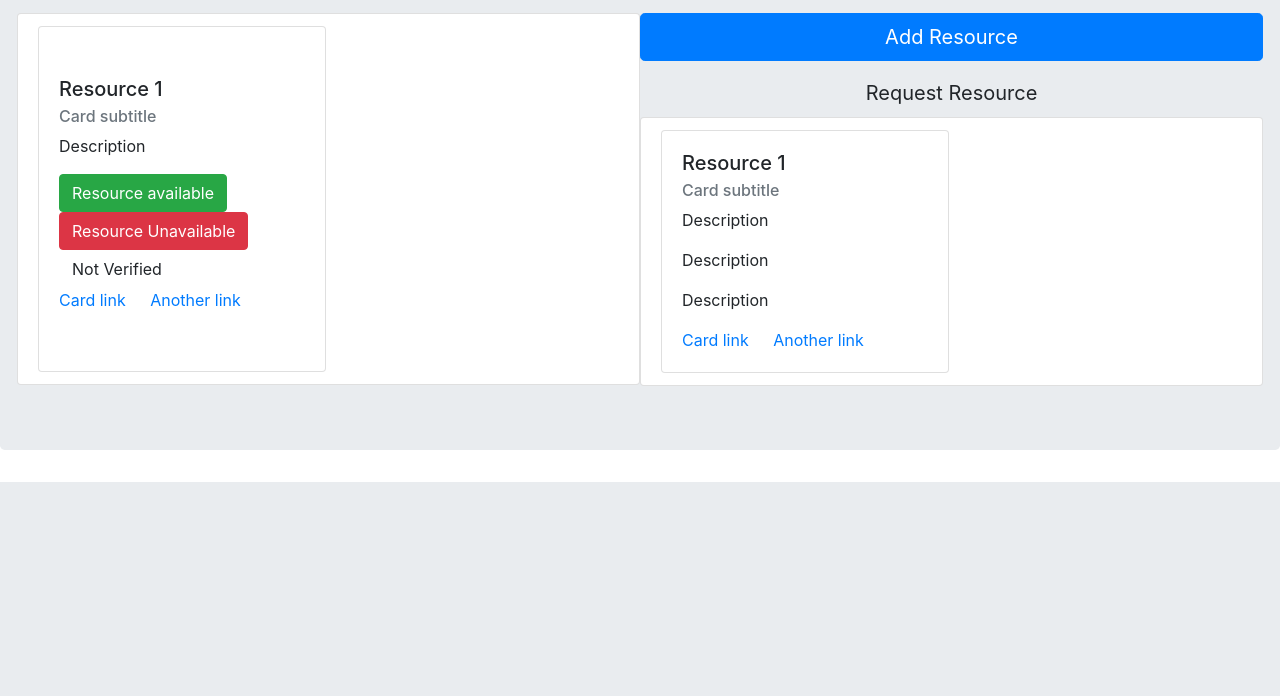
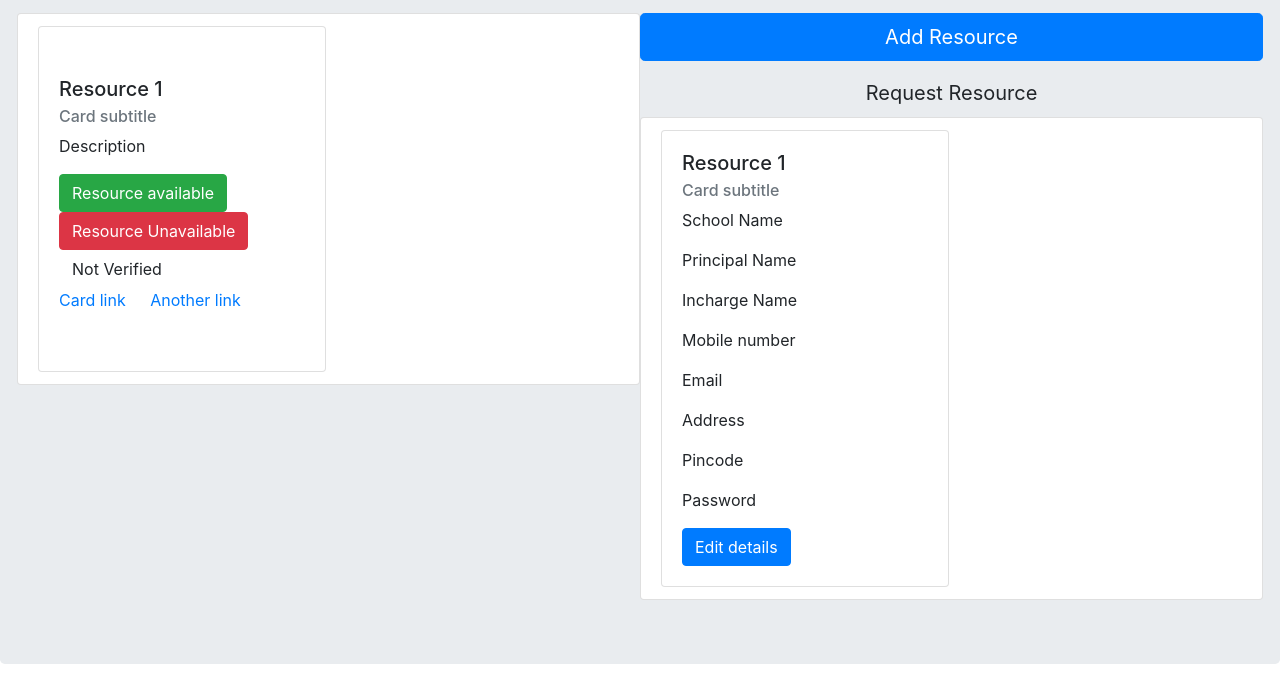
Before and after one commit to hyderabad19/team-17, a Flask app: template templates/school_dashboard.html in a window 1280 px wide. Shown: the part 386-1082 px from the top of the page. Before the commit the page ends 868 px from the top, so only its background shows below. Run offline with Flask 2, Linux system fonts and the light colour scheme; the template is opened without the code that fills it, so the values that code supplies are empty; some libraries are stand-ins or nearby versions.

Commit message:
Update user

```diff
--- a/templates/school_dashboard.html
+++ b/templates/school_dashboard.html
@@ -64,17 +64,89 @@
   <div class="card-body" >
     <h5 class="card-title">Resource 1</h5>
     <h6 class="card-subtitle mb-2 text-muted">Card subtitle</h6>
-    <p class="card-text">Description</p>
-    <p class="card-text">Description</p>
-      <p class="card-text">Description</p>
-    <a href="#" class="card-link">Card link</a>
-    <a href="#" class="card-link">Another link</a>
+    <p class="card-text">School Name</p>
+    <p class="card-text">Principal Name</p>
+      <p class="card-text">Incharge Name</p>
+      <p class="card-text">Mobile number</p>
+      <p class="card-text">Email</p>
+      <p class="card-text">Address</p>
+      <p class="card-text">Pincode</p>
+      <p class="card-text">Password</p>
+
+    <button type="button" class="btn btn-primary" data-toggle="modal" data-target="#reg">
+  Edit details
+</button>
   </div>
 </div>
+
+
   </li>
 
     </ul>
+
         </div>
+        <div class="modal fade" id="reg" tabindex="-1" role="dialog" aria-labelledby="exampleModalLabel" aria-hidden="true">
+  <div class="modal-dialog" role="document">
+    <div class="modal-content">
+      <div class="modal-header">
+        <h5 class="modal-title" id="exampleModalLabel">Modal title</h5>
+        <button type="button" class="close" data-dismiss="modal" aria-label="Close">
+          <span aria-hidden="true">&times;</span>
+        </button>
+      </div>
+      <div class="modal-body">
+        <form action="/register" method="post" >
+  <div class="form-group">
+School Name :
+<input type="text" name="sname" required class="form-control input-sm" ><br>
+</div>
+<div class="form-group">
+Principal Name  :
+<input type="text" name="pname" required class="form-control input-sm" ><br>
+</div>
+<div class="form-group">
+Incharge Name :
+<input type="text" name="iname" required class="form-control input-sm" ><br>
+</div>
+<div class="form-group">
+Mobile number :
+<input type="text" name="number" required class="form-control input-sm" ><br>
+</div>
+<div class="form-group">
+Email :
+<input type="text" name="email" required class="form-control input-sm" ><br>
+</div>
+<div class="form-group">
+  <div class="form-group">
+Address :
+<input type="text" name="text" required class="form-control input-sm" ><br>
+</div>
+<div class="form-group">
+Pincode :
+<input type="text" name="email" required class="form-control input-sm" ><br>
+</div>
+Password  :
+<input type="password" name="pass" required class="form-control input-sm" ><br>
+</div>
+
+
+
+<div>
+
+<input type="submit" name="signup" value="signup">
+
+<br><br>
+</div>
+
+</form>
+      </div>
+      <div class="modal-footer">
+        <button type="button" class="btn btn-secondary" data-dismiss="modal">Close</button>
+        <button type="button" class="btn btn-primary">Save changes</button>
+      </div>
+    </div>
+  </div>
+</div>
     </div>
 </div>
 </body>
```
